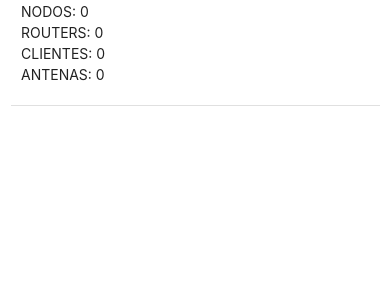
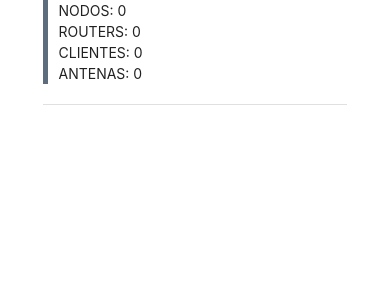
Before and after one commit to gabodl15/RB, a Django app: page / in a window 390 px wide. Shown: the top 300 px of the page. Run offline with Django 4.2, Linux system fonts and the light colour scheme; data that the repository does not hold is empty.

Commit message:
Refactoring. layouts/app.html Agregando unos detalles al main.css

```diff
--- a/static/css/main.css
+++ b/static/css/main.css
@@ -6,7 +6,15 @@ body {
 main {
     flex: 1 0 auto;
 }
+header, main, footer {
+      padding-left: 300px;
+    }
 
+    @media only screen and (max-width : 992px) {
+      header, main, footer {
+        padding-left: 0;
+      }
+    }
 .border-letf {
   border-left: 5px solid #5D6D7E;
 }
--- a/templates/layouts/app.html
+++ b/templates/layouts/app.html
@@ -13,6 +13,7 @@
         {% load static %}
         <!-- <link rel="stylesheet" href="{% static 'css/main.css' %}"> -->
         <link rel="shortcut icon" type="image/png" href="{% static 'favicon.ico' %}"/>
+        <link rel="stylesheet" href="{% static 'css/main.css' %}">
         <!-- <a target="_blank" href="https://icons8.com/icon/9FEC1W1imy7R/rocket">Rocket</a> icon by <a target="_blank" href="https://icons8.com">Icons8</a> -->
 
         <!-- CARGAR ICONOS -->
@@ -37,11 +38,7 @@
                 </script>
             {% endfor %}
         {% endif %}
-        <main>
-        <div class="row">
-
-            <div class="col s12 m4 l3"> <!-- Note that "m4 l3" was added -->
-
+        <header>
         <ul id="slide-out" class="sidenav sidenav-fixed">
             <li><div class="user-view">
                 <div class="background">
@@ -62,13 +59,16 @@
             <div class="divider"></div>
             <li><a href="{% url 'logout' %}">Logout</a></li>
         </ul>
+        </header>
+        <main>
+              <div class="row">
+                <div class="col s1">
+                    {# ESTO ES UN ESPACIO VACIO PARA LA VISTA #}
                 </div>
-
-            <div class="col s12 m8 l9"> <!-- Note that "m8 l9" was added -->
+                <div class="col s10">
                   {% block 'content' %}
                   {% endblock %}
                 </div>
-
               </div>
         </main>
         <footer></footer>
```
Lines whose indentation alone changed are shown as unchanged.
